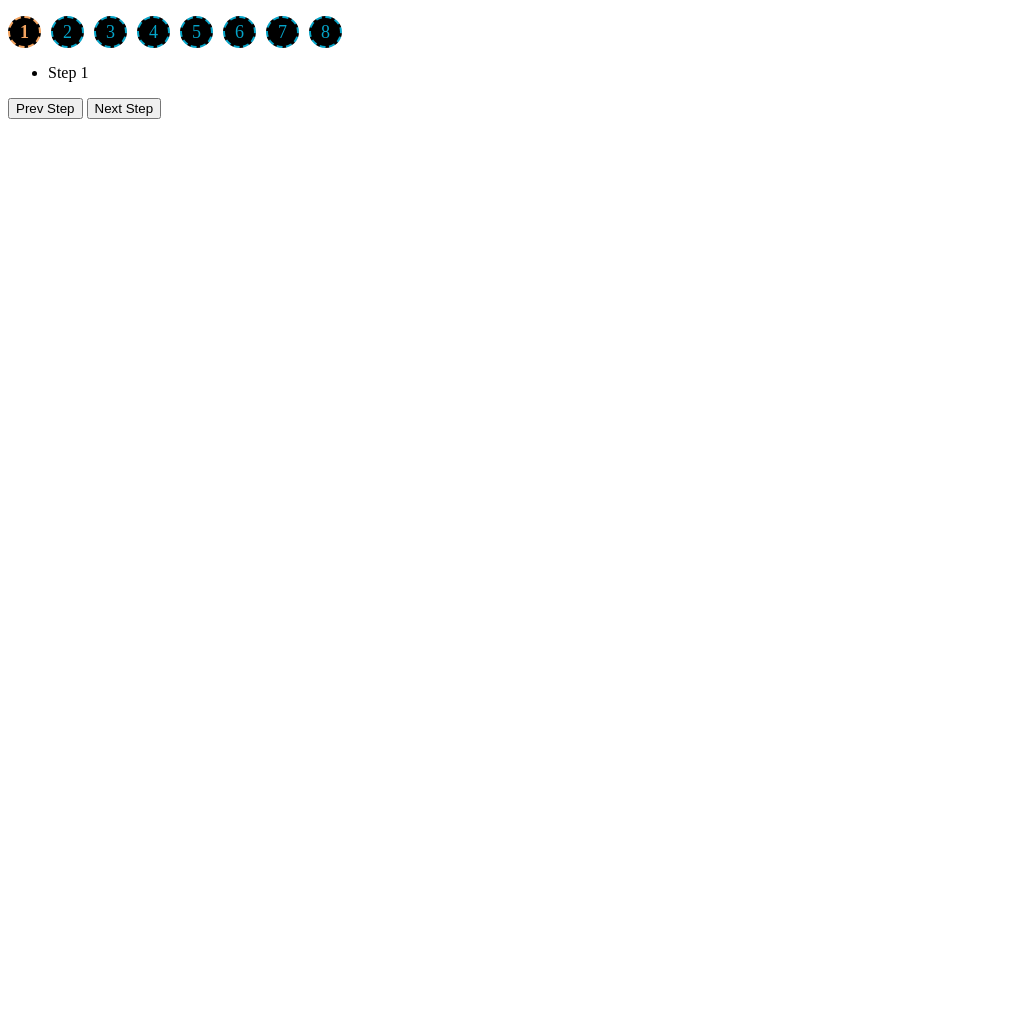
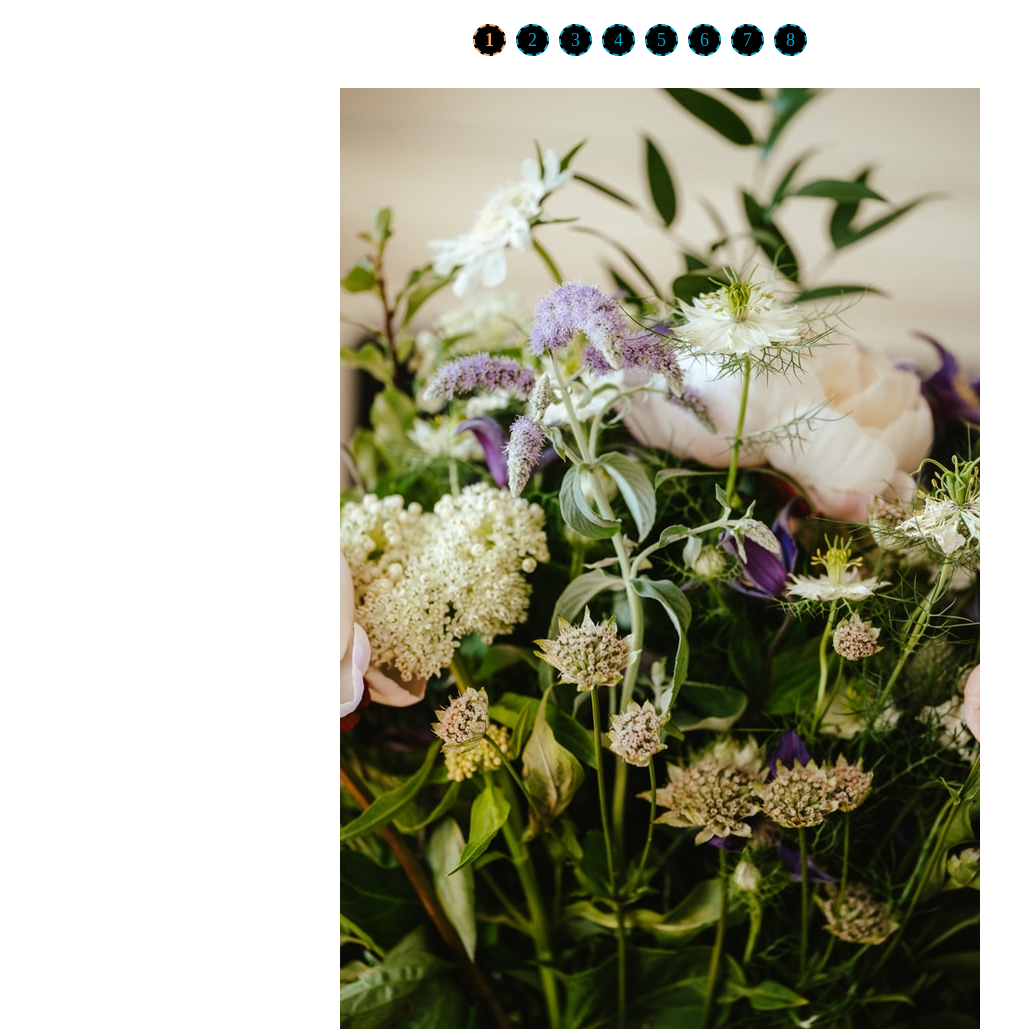
Before and after one commit to ifnullez/light_stepper, a website built with Parcel: page index.html in a window 1280 px wide. Shown: the top 1029 px of the page, without its empty margins (0-1035 px from the left). Before the commit the page ends 800 px from the top, so only its background shows below. Built offline with nearby package versions, Linux system fonts and the light colour scheme.

Commit message:
ability to add classes to the current item and all items in the stepper list

```diff
--- a/index.html
+++ b/index.html
@@ -8,6 +8,7 @@
     <link rel="stylesheet" href="./dist/light_stepper.css">
 </head>
 <body>
+    <main>
         <ul class="stepper_pagination">
             <li>1</li>
             <li>2</li>
@@ -19,19 +20,36 @@
             <li>8</li>
         </ul>
         <ul class="stepper_steps">
-        <li>Step 1</li>
-        <li>Step 2</li>
-        <li>Step 3</li>
-        <li>Step 4</li>
-        <li>Step 5</li>
-        <li>Step 6</li>
-        <li>Step 7</li>
-        <li>Step 8</li>
+            <li>
+                <img src="./img/1.jpg" alt="">
+            </li>
+            <li>
+                <img src="./img/2.jpg" alt="">
+            </li>
+            <li>
+                <img src="./img/3.jpg" alt="">
+            </li>
+            <li>
+                <img src="./img/4.jpg" alt="">
+            </li>
+            <li>
+                <img src="./img/5.jpg" alt="">
+            </li>
+            <li>
+                <img src="./img/6.jpg" alt="">
+            </li>
+            <li>
+                <img src="./img/7.jpg" alt="">
+            </li>
+            <li>
+                <img src="./img/8.jpg" alt="">
+            </li>
         </ul>
         <div class="stepper_buttons">
             <button class="stepper_prev">Prev Step</button>
             <button class="stepper_next">Next Step</button>
         </div>
+    </main>
 </body>
 <script src="./dist/light_stepper.js"></script>
 </html>
--- a/package.json
+++ b/package.json
@@ -17,6 +17,8 @@
   "author": "",
   "license": "ISC",
   "devDependencies": {
-    "parcel": "latest"
+    "@parcel/transformer-sass": "^2.6.2",
+    "parcel": "latest",
+    "animate.css": "^4.1.1"
   }
 }
--- a/src/js/light_stepper.js
+++ b/src/js/light_stepper.js
@@ -1,4 +1,5 @@
 import "../scss/light_stepper.scss";
+import 'animate.css';
 
 export default class LightStepper {
 
@@ -6,10 +7,22 @@ export default class LightStepper {
         pagination,
         steps,
         prev,
-        next
+        next,
+        step_class,
+        pagination_class,
+        step_active_class,
+        pagination_active_class,
+        // hide_out_step_class
     }){
         this.step = 0;
         this.firstInit = true;
+        // add start item classes
+        this.step_class = ( typeof step_class !== 'undefined' && typeof step_class !== null ) ? step_class : ['step'];
+        this.pagination_class = ( typeof pagination_class !== 'undefined' && typeof pagination_class !== null ) ? pagination_class : ['step__page'];
+        // add active item classes
+        this.step_active_class = ( typeof step_active_class !== 'undefined' && typeof step_active_class !== null ) ? step_active_class : ['step--current'];
+        this.pagination_active_class = ( typeof pagination_active_class !== 'undefined' && typeof pagination_active_class !== null ) ? pagination_active_class : ['step__page--current'];
+
         // set passed wrappers classes for pagination and steps and get his childrens if available
         this.pagination = document.querySelector(pagination) ? document.querySelector(pagination).children : null;
         this.steps = document.querySelector(steps) ? document.querySelector(steps).children : null;
@@ -52,26 +65,33 @@ export default class LightStepper {
     }
     // TODO: update this method
     stepperActions = (nodeList, isPagination, firstInit ) => {
-
-        if(nodeList.length > 0 && typeof nodeList !== 'undefined'){
+        if(nodeList && typeof nodeList !== 'undefined'){
             for (let i = 1; i <= nodeList.length; i++) {
                 let item = nodeList.item(i - 1);
+
                 item.setAttribute('step', i);
+
                 if(!isPagination && typeof isPagination !== 'undefined') {
-                    item.classList.add('step');
+
+                    // add classes to the step item
+                    item.classList.add(...this.step_class);
+
                     if(this.step == ( i - 1 ) ){
-                        item.classList.remove('step--hidden');
+                        item.classList.add(...this.step_active_class);
                     } else {
-                        item.classList.add('step--hidden');
-                    }
-                } else {
-                    if(this.step == ( i - 1 ) ){
-                        item.classList.add('step__pagination--current');
-                    } else {
-                        item.classList.remove('step__pagination--current');
+                        item.classList.remove(...this.step_active_class);
                     }
 
-                    item.classList.add('step__pagination');
+                } else {
+
+                    if(this.step == ( i - 1 ) ){
+                        item.classList.add(...this.pagination_active_class);
+                    } else {
+                        item.classList.remove(...this.pagination_active_class);
+                    }
+
+                    // add classes to the pagnation items
+                    item.classList.add(...this.pagination_class);
 
                     if(this.firstInit && typeof this.firstInit !== 'undefined'){
                         item.addEventListener('click', e => {
@@ -85,7 +105,7 @@ export default class LightStepper {
             }
         }
     }
-    // maybe need to remove that and update current working logic
+
     showStep = () => {
         this.stepperActions(this.steps, false);
         this.stepperActions(this.pagination, true);
@@ -97,5 +117,7 @@ const step = new LightStepper({
     steps: ".stepper_steps",
     pagination: ".stepper_pagination",
     prev: ".stepper_prev",
-    next: ".stepper_next"
+    next: ".stepper_next",
+    step_class: ['step', 'animate__animated'],
+    step_active_class: ['step--current', 'animate__bounceInDown']
 });
--- a/src/scss/light_stepper.scss
+++ b/src/scss/light_stepper.scss
@@ -1,7 +1,21 @@
+main {
+    display: flex;
+    flex-direction: column;
+    align-items: center;
+}
+img {
+    width: 640px;
+    max-width: 100%;
+    height: 100%;
+}
+
 .stepper_steps {
+    position: relative;
+    overflow: hidden;
     .step {
-        &--hidden {
-            display: none;
+        display: none;
+        &--current {
+            display: flex;
         }
     }
 }
@@ -11,7 +25,7 @@
     display: flex;
     gap: 10px;
     .step {
-        &__pagination {
+        &__page {
             font-size: 18px;
             line-height: 18px;
             padding: 5px 10px;
```
Also changed, not shown: dist/light_stepper.css, dist/light_stepper.js, img/1.jpg (added), img/2.jpg (added), img/3.jpg (added), img/4.jpg (added), img/5.jpg (added), img/6.jpg (added), img/7.jpg (added), img/8.jpg (added), 4 other files. Lines whose indentation alone changed are shown as unchanged.
